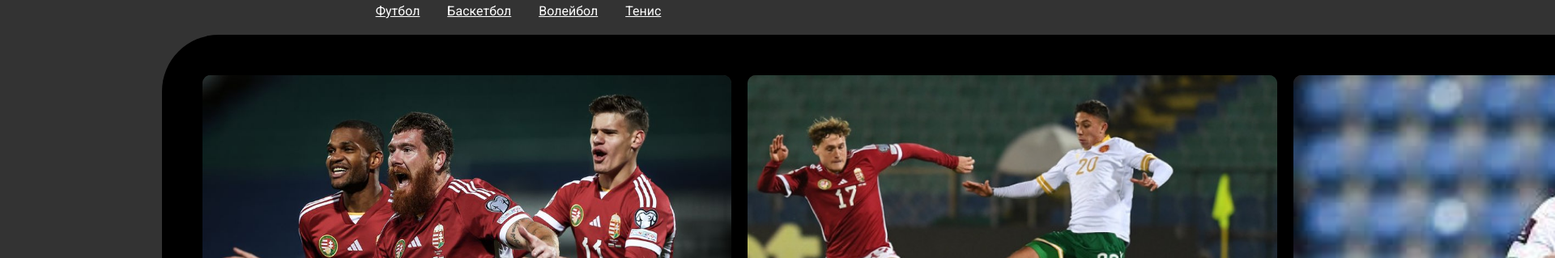
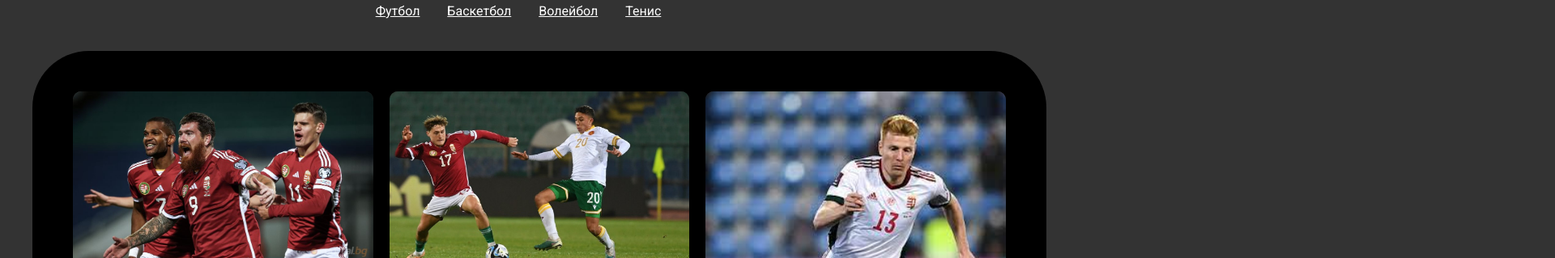
Before and after one commit to Misho0oka/Site, a plain HTML site: page Korec/index.html in a window 1280 px wide. Shown: the part 69-388 px from the top of the page at 81% size, 1920 px wide, since content can reach past the window. Drawn offline with Linux system fonts and the light colour scheme.

Commit message:
Update styles.css

```diff
--- a/Korec/styles.css
+++ b/Korec/styles.css
@@ -44,8 +44,9 @@ nav a.active {
     display: grid;
     grid-template-columns: repeat(3, 1fr);
     gap: 20px;
-    width: 2000px;
-    margin-left: 200px;
+    width: 90%;
+    background-size: contain;
+    margin: 40px;
     border-radius: 70px;
     background-color: black;
     padding: 50px;
```
